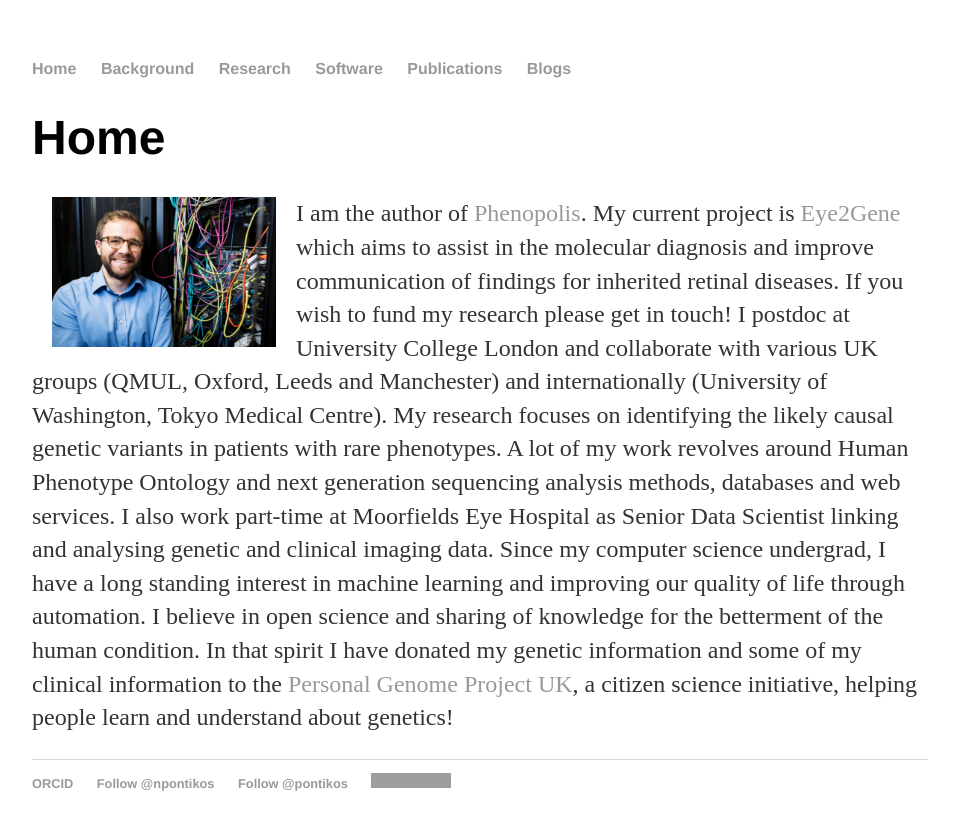
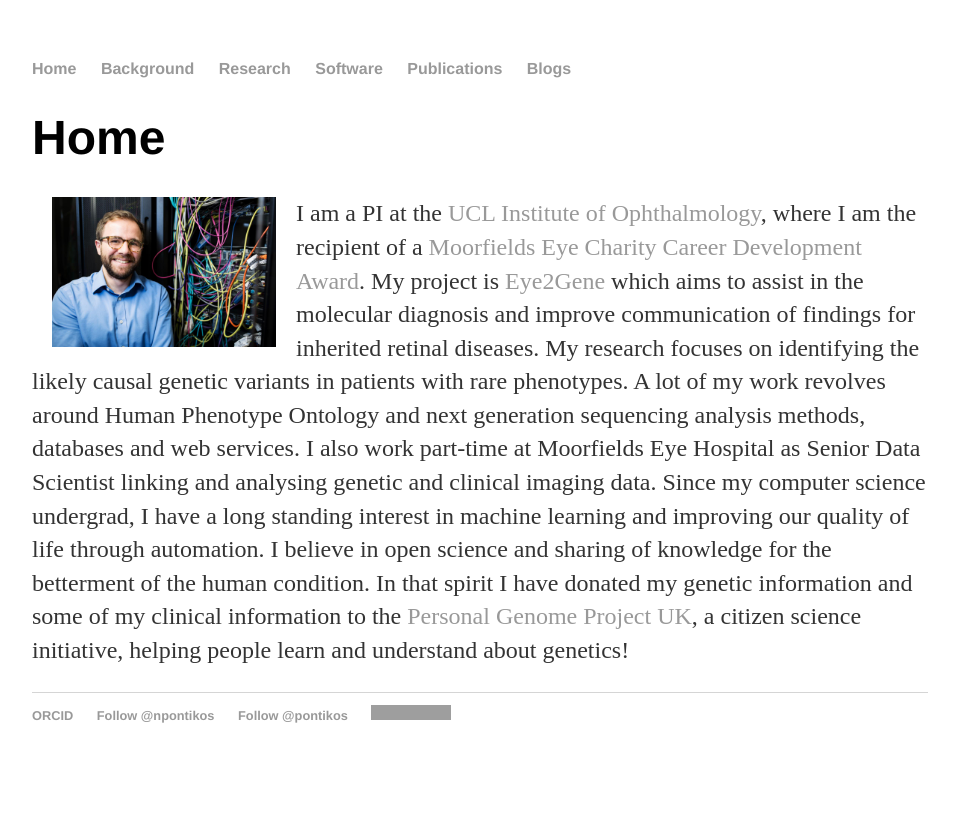
Before and after one commit to pontikos/pontikos.github.io, a Jekyll site: the page built from index.html, in a window 1280 px wide. Shown: the top 830 px of the page, without its empty margins (160-1119 px from the left). Built offline with Jekyll 4.4.1, drawn with Linux system fonts in a browser that asks for light colours; comment, search, counter and statistics services are not loaded; grey boxes are pictures that could not be loaded.

Commit message:
Update index.html

```diff
--- a/index.html
+++ b/index.html
@@ -8,11 +8,10 @@ title: Nikolas Pontikos, PhD, Scientist
 
 <p>
 <img src="pontikos_profile.jpeg" alt="Nikolas Pontikos, Phd, Scientist" width="25%" style="float: left; padding: 0 15pt;">
-I am the author of <a href="https://www.phenopolis.org">Phenopolis</a>.
-My current project is <a href="https://www.eye2gene.com/">Eye2Gene</a> which aims to assist in the molecular diagnosis and improve communication of findings
-  for inherited retinal diseases.  If you wish to fund my research please get in touch!
-I postdoc at University College London and collaborate with various UK groups (QMUL, Oxford, Leeds and Manchester)
-  and internationally (University of Washington, Tokyo Medical Centre).
+  I am a PI at the <a href="https://www.ucl.ac.uk/ioo/">UCL Institute of Ophthalmology</a>,
+  where I am the recipient of a <a href="https://www.moorfieldseyecharity.org.uk/career-development-awards">Moorfields Eye Charity Career Development Award</a>.
+  My project is <a href="https://www.eye2gene.com/">Eye2Gene</a> which aims to assist in the molecular diagnosis and improve communication of findings
+  for inherited retinal diseases.
 My research focuses on identifying the likely causal genetic variants in patients with rare phenotypes.
 A lot of my work revolves around Human Phenotype Ontology and next generation sequencing analysis methods, databases and web services.
 I also work part-time at Moorfields Eye Hospital as Senior Data Scientist linking and analysing genetic and clinical imaging data.
```
